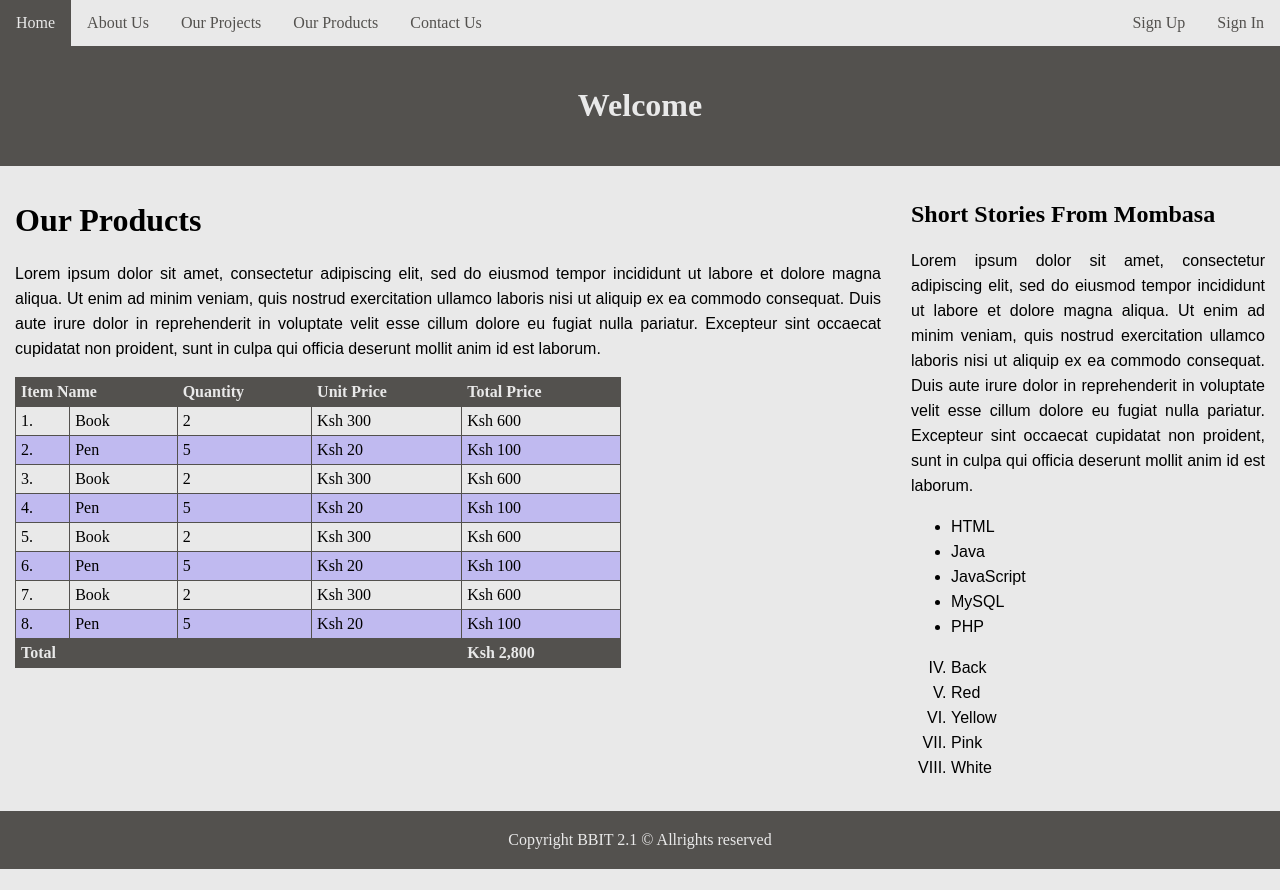
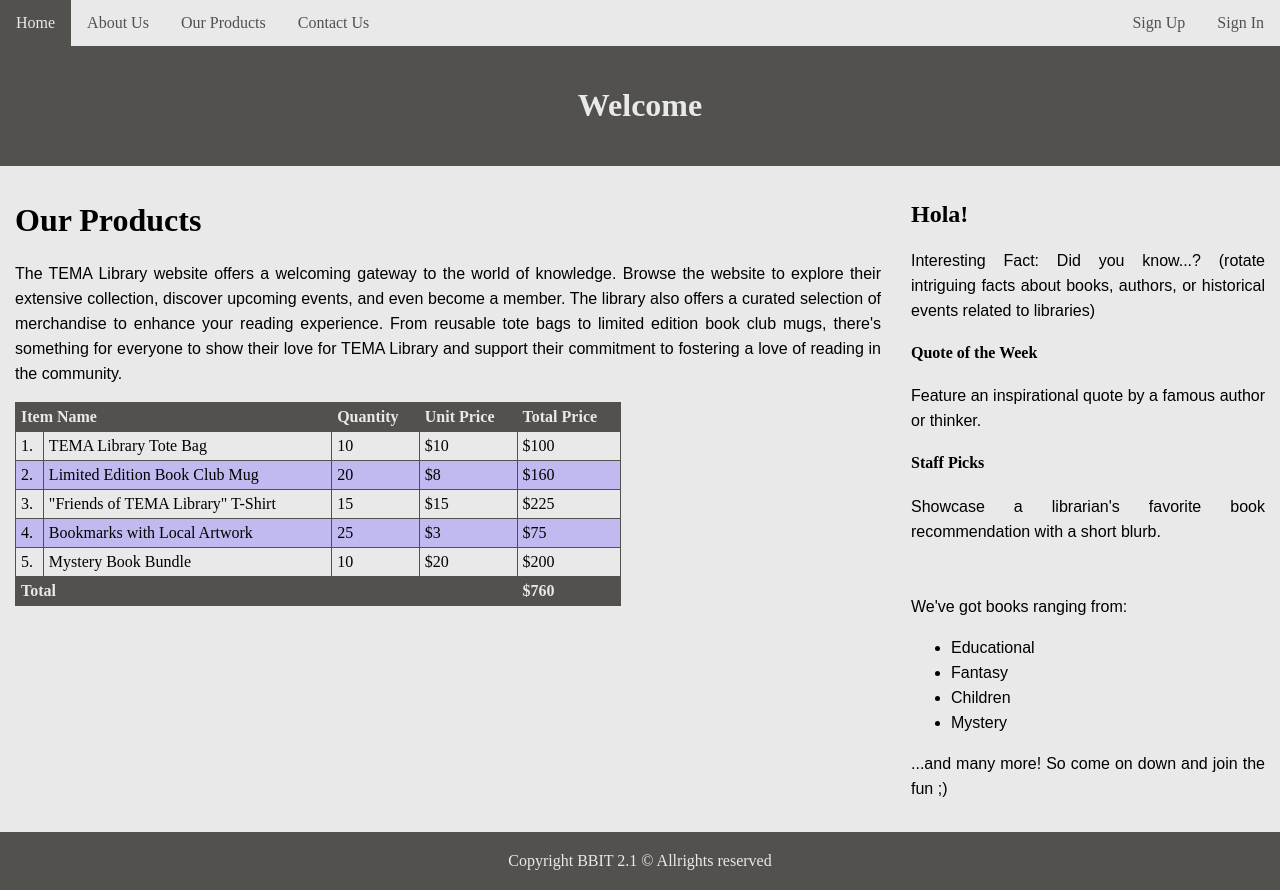
Before and after one commit to CarsonBaraka04/project2, a PHP site: page /products.php in a window 1280 px wide. Before the commit the page ends 869 px from the top, so only its background shows below. Run offline with PHP 8.4, Linux system fonts and the light colour scheme.

Commit message:
some touch ups on the website

```diff
--- a/products.php
+++ b/products.php
@@ -6,7 +6,7 @@
         <div class="row">
         <div class="content">
             <h1>Our Products</h1>
-            <p>Lorem ipsum dolor sit amet, consectetur adipiscing elit, sed do eiusmod tempor incididunt ut labore et dolore magna aliqua. Ut enim ad minim veniam, quis nostrud exercitation ullamco laboris nisi ut aliquip ex ea commodo consequat. Duis aute irure dolor in reprehenderit in voluptate velit esse cillum dolore eu fugiat nulla pariatur. Excepteur sint occaecat cupidatat non proident, sunt in culpa qui officia deserunt mollit anim id est laborum.</p>
+            <p>The TEMA Library website offers a welcoming gateway to the world of knowledge. Browse the website to explore their extensive collection,  discover upcoming events, and even become a member.  The library also offers a curated selection of merchandise to enhance your reading experience. From reusable tote bags to limited edition book club mugs, there's something for everyone to show their love for TEMA Library and support their commitment to fostering a love of reading in the community.</p>
                 <table>
                     <tr>
                         <th colspan="2">Item Name</th>
@@ -16,63 +16,42 @@
                     </tr>
                     <tr>
                         <td>1.</td>
-                        <td>Book</td>
-                        <td>2</td>
-                        <td>Ksh 300</td>
-                        <td>Ksh 600</td>
+                        <td>TEMA Library Tote Bag</td>
+                        <td>10</td>
+                        <td>$10</td>
+                        <td>$100</td>
                     </tr>
                     <tr>
                         <td>2.</td>
-                        <td>Pen</td>
-                        <td>5</td>
-                        <td>Ksh 20</td>
-                        <td>Ksh 100</td>
+                        <td>Limited Edition Book Club Mug</td>
+                        <td>20</td>
+                        <td>$8</td>
+                        <td>$160</td>
                     </tr>
                     <tr>
                         <td>3.</td>
-                        <td>Book</td>
-                        <td>2</td>
-                        <td>Ksh 300</td>
-                        <td>Ksh 600</td>
+                        <td>"Friends of TEMA Library" T-Shirt</td>
+                        <td>15</td>
+                        <td>$15</td>
+                        <td>$225</td>
                     </tr>
                     <tr>
                         <td>4.</td>
-                        <td>Pen</td>
-                        <td>5</td>
-                        <td>Ksh 20</td>
-                        <td>Ksh 100</td>
+                        <td>Bookmarks with Local Artwork</td>
+                        <td>25</td>
+                        <td>$3</td>
+                        <td>$75</td>
                     </tr>
                     <tr>
                         <td>5.</td>
-                        <td>Book</td>
-                        <td>2</td>
-                        <td>Ksh 300</td>
-                        <td>Ksh 600</td>
-                    </tr>
-                    <tr>
-                        <td>6.</td>
-                        <td>Pen</td>
-                        <td>5</td>
-                        <td>Ksh 20</td>
-                        <td>Ksh 100</td>
-                    </tr>
-                    <tr>
-                        <td>7.</td>
-                        <td>Book</td>
-                        <td>2</td>
-                        <td>Ksh 300</td>
-                        <td>Ksh 600</td>
-                    </tr>
-                    <tr>
-                        <td>8.</td>
-                        <td>Pen</td>
-                        <td>5</td>
-                        <td>Ksh 20</td>
-                        <td>Ksh 100</td>
+                        <td>Mystery Book Bundle</td>
+                        <td>10</td>
+                        <td>$20</td>
+                        <td>$200</td>
                     </tr>
                     <tr>
                         <th colspan="4">Total</th>
-                        <th>Ksh 2,800</th>
+                        <th>$760</th>
                     </tr>
                 </table>
         </div>
--- a/templates/nav.php
+++ b/templates/nav.php
@@ -1,7 +1,6 @@
 <div class="toplink">
             <a href="./">Home</a>
             <a href="about.php">About Us</a>
-            <a href="projects.php">Our Projects</a>
             <a href="products.php">Our Products</a>
             <a href="contacts.php">Contact Us</a>
 
--- a/templates/side_bar.php
+++ b/templates/side_bar.php
@@ -1,20 +1,30 @@
 <div class="side_bar">
         <!--Heading 2 starts here-->
-        <h2>Short Stories From Mombasa</h2>
-        <p>Lorem ipsum dolor sit amet, consectetur adipiscing elit, sed do eiusmod tempor incididunt ut labore et dolore magna aliqua. Ut enim ad minim veniam, quis nostrud exercitation ullamco laboris nisi ut aliquip ex ea commodo consequat. Duis aute irure dolor in reprehenderit in voluptate velit esse cillum dolore eu fugiat nulla pariatur. Excepteur sint occaecat cupidatat non proident, sunt in culpa qui officia deserunt mollit anim id est laborum.</p>
+        <h2>Hola!</h2>
+        <p>
+            Interesting Fact: Did you know...? (rotate intriguing facts about books, authors, or historical events related to libraries)
+            <br>
+
+            <h4>Quote of the Week</h4>
+            <p>Feature an inspirational quote by a famous author or thinker.</p>
+
+
+            <h4>Staff Picks</h4>
+            <p>Showcase a librarian's favorite book recommendation with a short blurb.</p>
+            <br>
+        </p>
+
         <!--Heading 2 ends here-->
+        <p>We've got books ranging from:</p>
+
+
         <ul>
-        <li>HTML</li>
-        <li>Java</li>
-        <li>JavaScript</li>
-        <li>MySQL</li>
-        <li>PHP</li>
-    </ul>
-    <ol type="I" start="4">
-        <li>Back</li>
-        <li>Red</li>
-        <li>Yellow</li>
-        <li>Pink</li>
-        <li>White</li>
-    </ol>
+        <li>Educational</li>
+        <li>Fantasy</li>
+        <li>Children</li>
+        <li>Mystery</li>
+        </ul>
+        <p>...and many more! So come on down and join the fun ;)</p>
+
+
 </div>
```
Also changed, not shown: about.php (+17 -3 lines), index.php (+11 -9 lines), signin.php (added, +64 -0 lines), images/pexels-ivo-rainha-527110-1290141.jpg (added).
